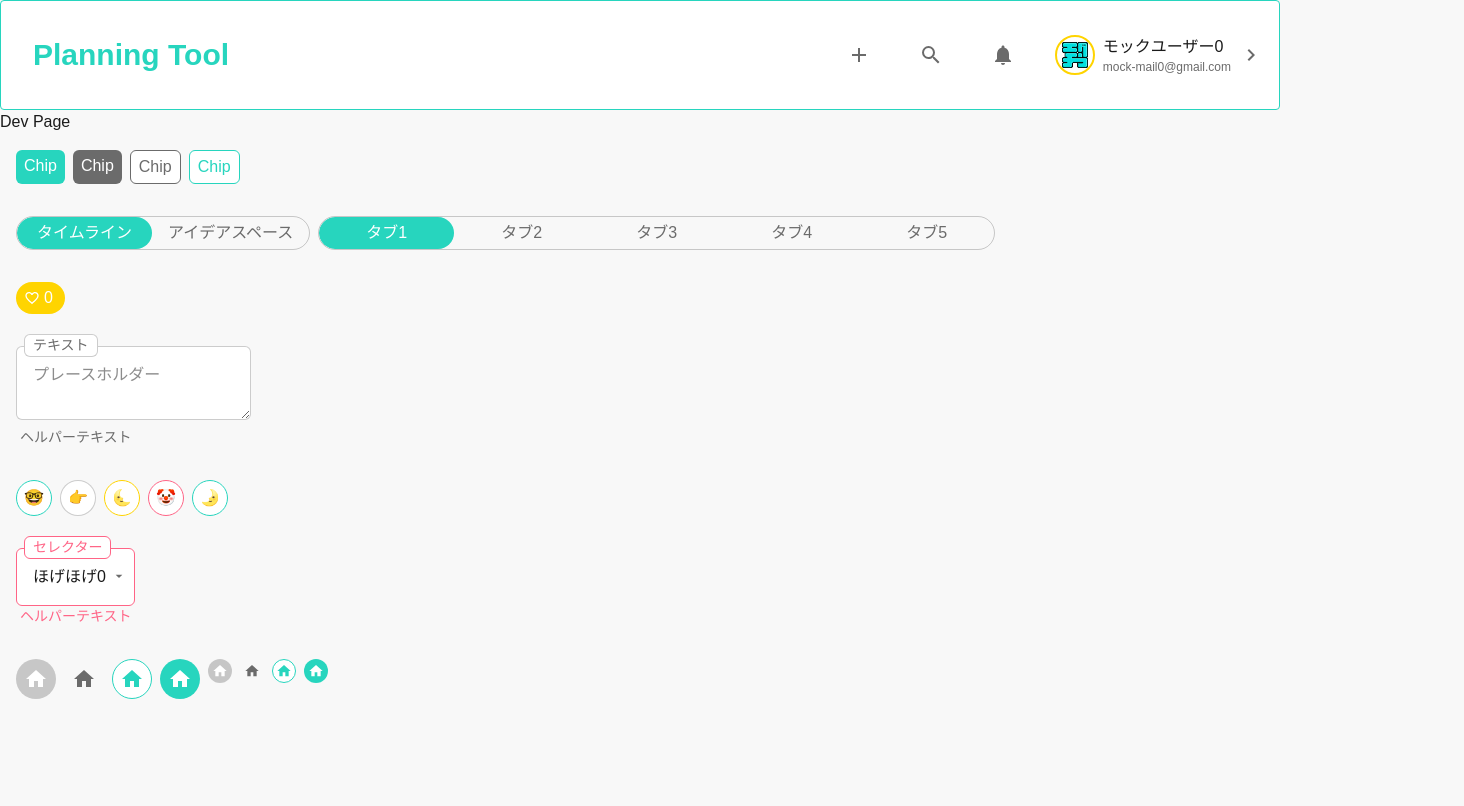
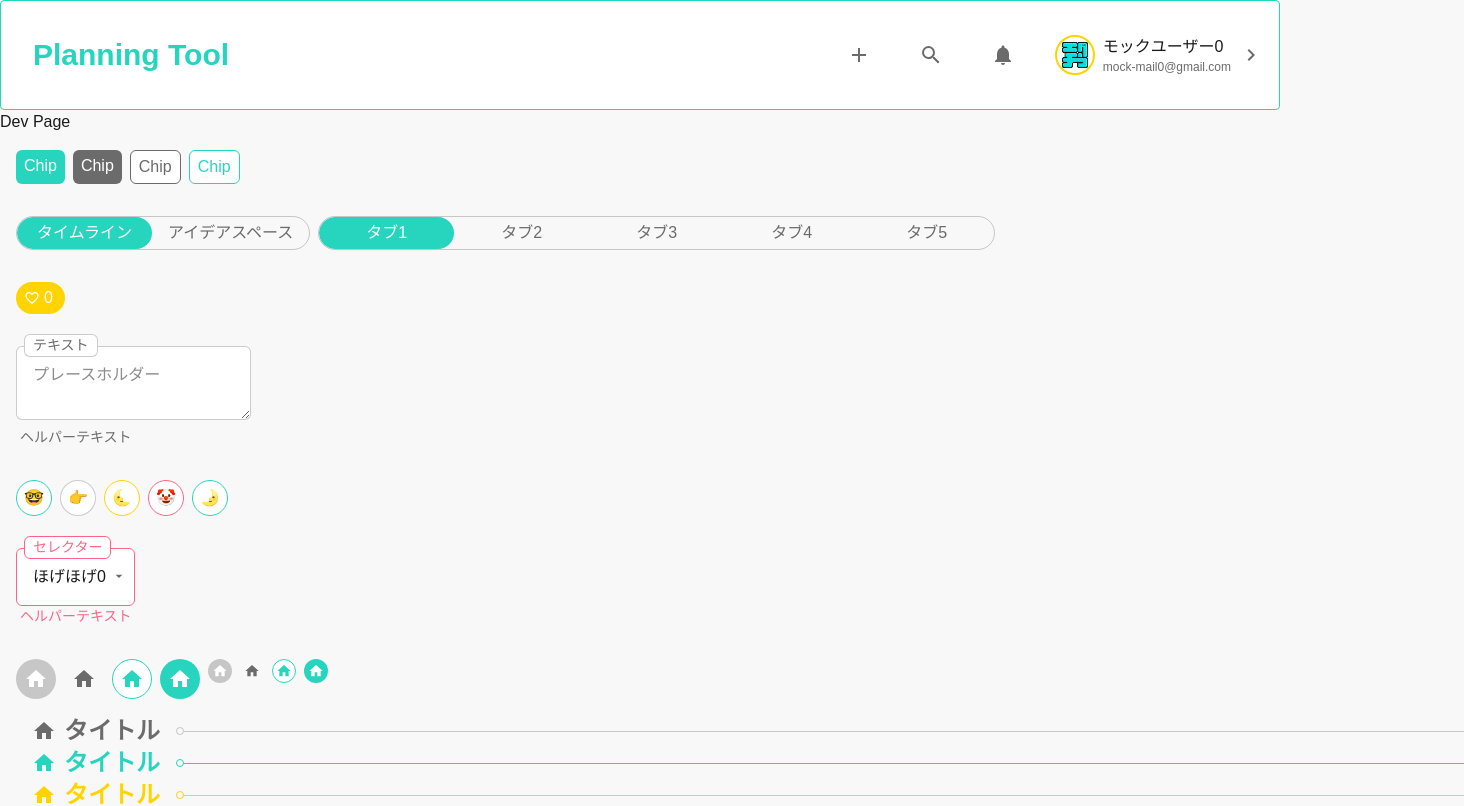
Before and after one commit to SOTA-swp/frontend, a Next.js app: page /dev in a window 1280 px wide. Shown: the top 806 px of the page, 1464 px wide, since content can reach past the window. Built offline with nearby package versions, Linux system fonts and the light colour scheme.

Commit message:
✨ SectionTitleの追加

```diff
--- a/app/dev/page.tsx
+++ b/app/dev/page.tsx
@@ -3,6 +3,7 @@ import Chip from "@/components/Chip";
 import EmojiIcon from "@/components/EmojiIcon";
 import FavoriteCounter from "@/components/FavoriteCounter";
 import IconButton from "@/components/IconButton";
+import SectionTitle from "@/components/SectionTitle";
 import Selector from "@/components/Selector";
 import SelectorItem from "@/components/SelectorItem";
 import Tab from "@/components/Tab";
@@ -23,7 +24,7 @@ const DevPage: React.FC<DevPageProps> = ({}) => {
   }
 
   return (
-    <div>
+    <div className="mb-[100px]">
       Dev Page
       <div className="flex gap-2 p-4">
         <Chip color="primary" variant="contain">
@@ -110,6 +111,18 @@ const DevPage: React.FC<DevPageProps> = ({}) => {
         <IconButton icon={<MdHome />} variant={"outline"} size={"xs"} />
         <IconButton icon={<MdHome />} variant={"contain"} size={"xs"} />
       </div>
+      <SectionTitle icon={<MdHome />} color="gray">
+        タイトル
+      </SectionTitle>
+      <SectionTitle icon={<MdHome />} color="primary">
+        タイトル
+      </SectionTitle>
+      <SectionTitle icon={<MdHome />} color="accent">
+        タイトル
+      </SectionTitle>
+      <SectionTitle icon={<MdHome />} color="error">
+        タイトル
+      </SectionTitle>
     </div>
   );
 };
--- /dev/null
+++ b/components/SectionTitle.tsx
@@ -0,0 +1,93 @@
+import React from "react";
+import CommonText from "./CommonText";
+import { cva, VariantProps } from "class-variance-authority";
+import ComponentColor from "@/types/componentColor";
+import { cn } from "@/lib/utils";
+
+const containerSlot = cva("", {
+  variants: {
+    color: {
+      primary: "text-primary",
+      gray: "text-text-secondary",
+      accent: "text-accent",
+      error: "text-error",
+    } satisfies Record<ComponentColor, string>,
+  },
+  defaultVariants: {
+    color: "primary",
+  },
+});
+
+const pointSlot = cva("", {
+  variants: {
+    color: {
+      primary: "border-primary",
+      gray: "border-border",
+      accent: "border-accent",
+      error: "border-error",
+    } satisfies Record<ComponentColor, string>,
+  },
+  defaultVariants: {
+    color: "primary",
+  },
+});
+
+const borderSlot = cva("", {
+  variants: {
+    color: {
+      primary: "bg-primary",
+      gray: "bg-border",
+      accent: "bg-accent",
+      error: "bg-error",
+    } satisfies Record<ComponentColor, string>,
+  },
+  defaultVariants: {
+    color: "primary",
+  },
+});
+
+const getSectionTitleStyles = (props: VariantProps<typeof containerSlot>) => {
+  const { color } = props;
+
+  return {
+    containerStyle: containerSlot({ color }),
+    pointSTyle: pointSlot({ color }),
+    borderStyle: borderSlot({ color }),
+  };
+};
+
+interface containerSlot extends VariantProps<typeof containerSlot> {
+  color?: ComponentColor;
+  icon?: React.ReactNode;
+  children?: string;
+}
+
+function SectionTitle({ color, icon, children }: containerSlot) {
+  const { containerStyle, borderStyle, pointSTyle } = getSectionTitleStyles({
+    color,
+  });
+
+  return (
+    <div
+      className={cn(
+        "relative flex items-center text-2xl gap-4 ml-8",
+        containerStyle
+      )}>
+      <div className="flex items-center gap-2">
+        {icon}
+        <CommonText level="h3">{children}</CommonText>
+      </div>
+      <div className="relative flex-1 flex items-center">
+        <div
+          className={cn(
+            "absolute left-0 h-2 w-2 border rounded-full ",
+            pointSTyle
+          )}
+        />
+        <div className={cn("absolute left-2 w-dvw h-px", borderStyle)} />
+      </div>
+    </div>
+  );
+}
+
+export default SectionTitle;
```
